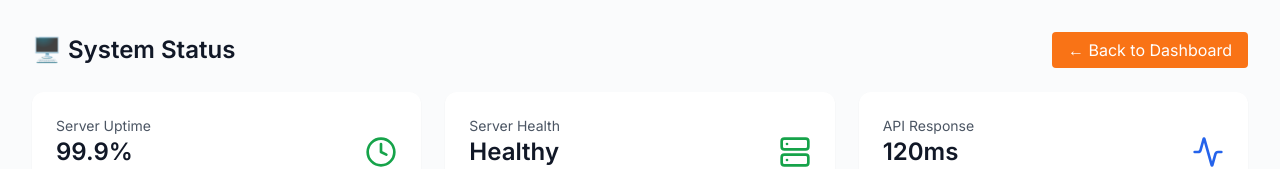
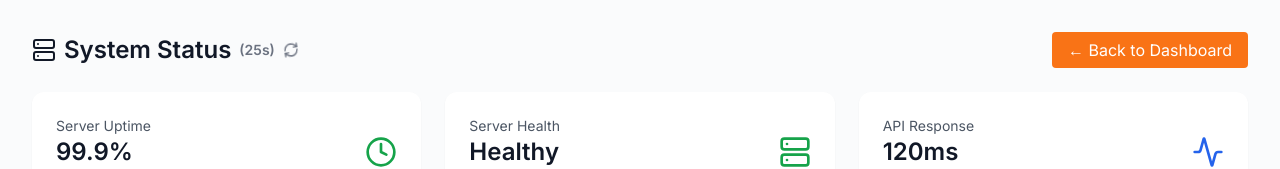
Before and after one commit to YoinkGecko/Botanical-traceability-of-Ayurvedic-herbs, a React (Vite) app in the folder ayush_admin_portal/: page /system-status in a window 1280 px wide. Shown: the top 169 px of the page. Built offline with nearby package versions, Linux system fonts and the light colour scheme.

Commit message:
all good

```diff
--- a/ayush_admin_portal/src/pages/SystemStatus.jsx
+++ b/ayush_admin_portal/src/pages/SystemStatus.jsx
@@ -59,6 +59,16 @@ const SystemStatus = () => {
   });
 
   const [refreshing, setRefreshing] = useState(false);
+
+  const [countdown, setCountdown] = useState(30); // 30 sec countdown
+
+  // Countdown logic
+  useEffect(() => {
+    const interval = setInterval(() => {
+      setCountdown((prev) => (prev > 1 ? prev - 1 : 30)); // reset to 30 when reaching 0
+    }, 1000);
+    return () => clearInterval(interval);
+  }, []);
 
   // Auto-refresh every 30 sec
   useEffect(() => {
@@ -171,10 +181,9 @@ const SystemStatus = () => {
         className="flex justify-between items-center mb-6"
       >
         <h1 className="text-2xl font-bold text-gray-900 flex items-center gap-2">
-          🖥️ System Status
-          {refreshing && (
-            <RefreshCw className="w-6 h-6 animate-spin text-blue-500" />
-          )}
+          <Server className="w-6 h-6 text-gray-900" /> System Status
+          <span className="text-sm text-gray-500">({countdown}s)</span>
+          <RefreshCw className="w-4 h-6 animate-spin text-gray-500" />
         </h1>
         <button
           onClick={() => navigate("/dashboard")}
```
